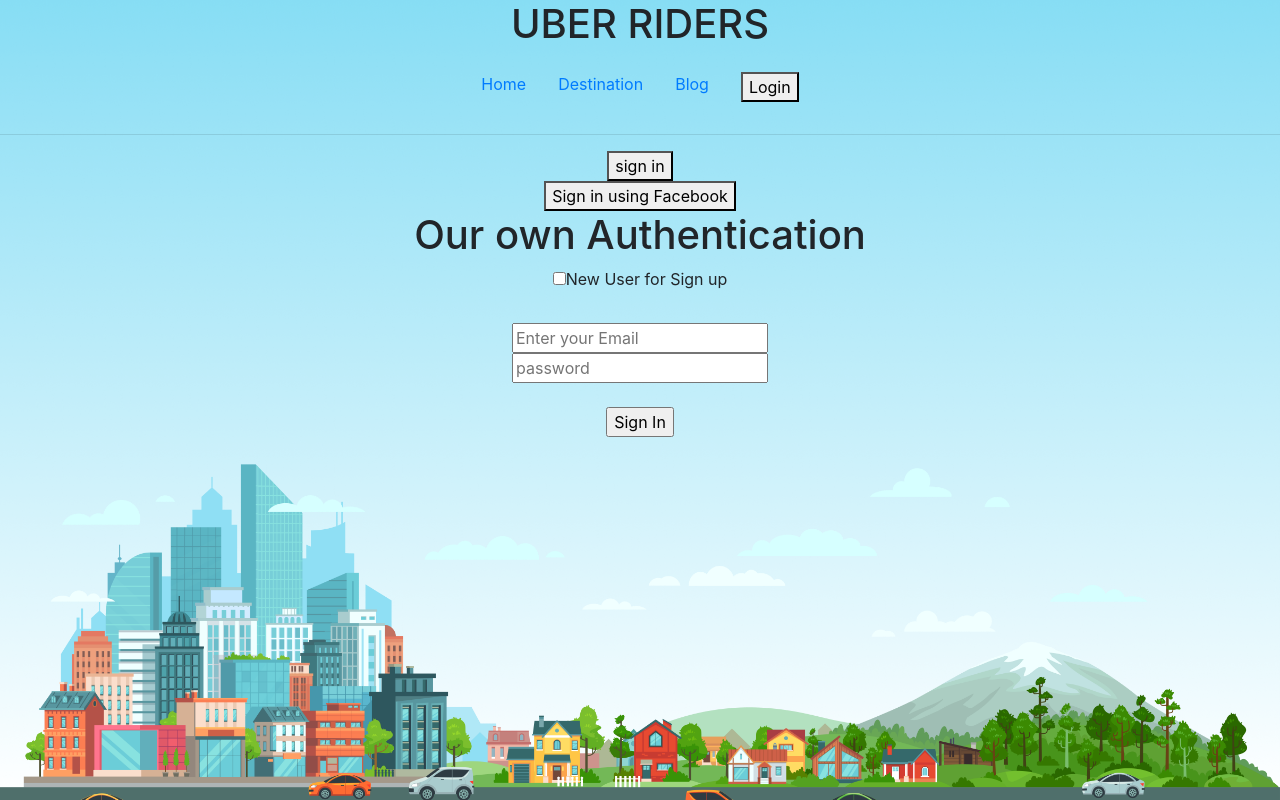
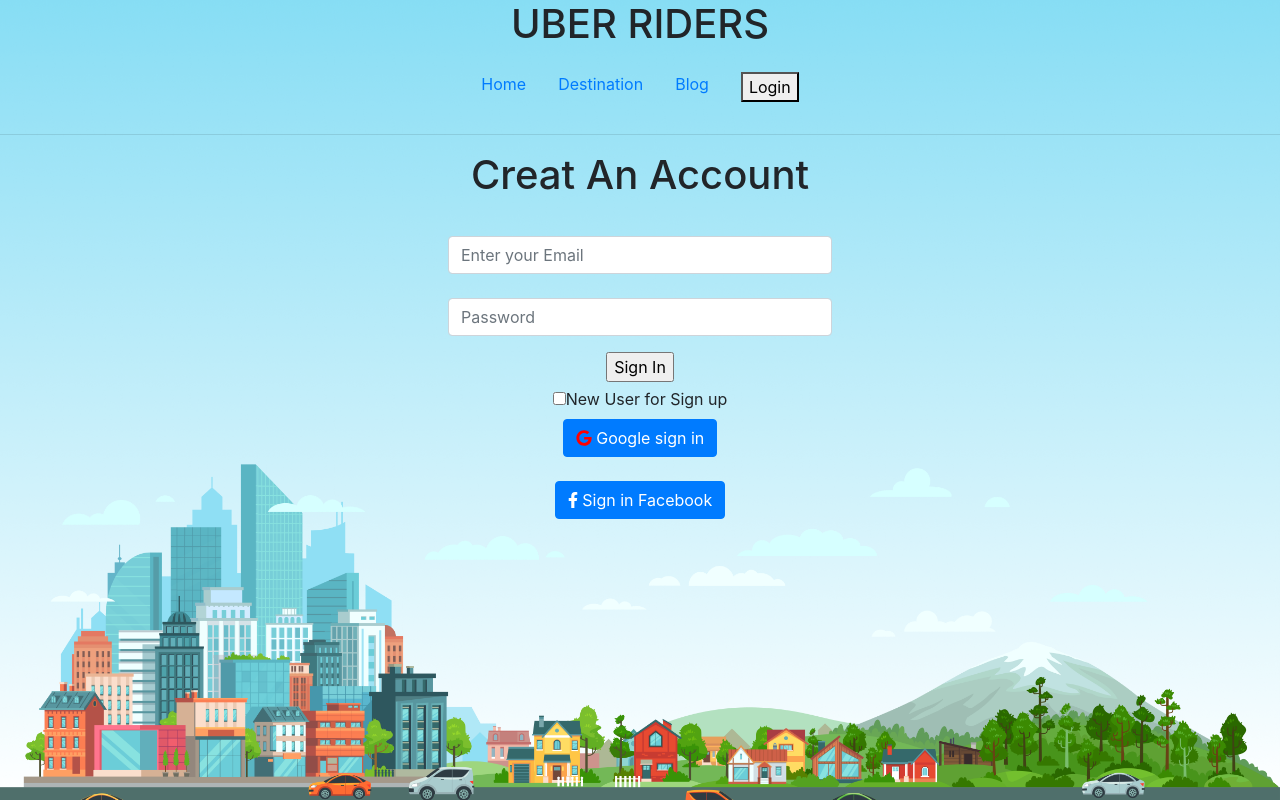
Before and after one commit to shafikul311/uber-riders-with-Auth, a React (Create React App) app: page /login in a window 1280 px wide. Built offline with nearby package versions, Linux system fonts and the light colour scheme.

Commit message:
added icon

```diff
--- a/package.json
+++ b/package.json
@@ -3,6 +3,11 @@
   "version": "0.1.0",
   "private": true,
   "dependencies": {
+    "@fortawesome/fontawesome-svg-core": "^1.2.35",
+    "@fortawesome/free-brands-svg-icons": "^5.15.3",
+    "@fortawesome/free-regular-svg-icons": "^5.15.3",
+    "@fortawesome/free-solid-svg-icons": "^5.15.3",
+    "@fortawesome/react-fontawesome": "^0.1.14",
     "@material-ui/core": "^4.11.3",
     "@testing-library/jest-dom": "^5.11.9",
     "@testing-library/react": "^11.2.5",
--- a/src/components/Login/Login.css
+++ b/src/components/Login/Login.css
@@ -3,3 +3,8 @@
     /* border: 1px solid blue; */
     /* height: 100vh; */
 }
+
+.icon-g{
+    color:red;
+
+}
--- a/src/components/Login/Login.js
+++ b/src/components/Login/Login.js
@@ -1,16 +1,21 @@
-import React, { useState } from 'react';
+import React, { useState } from "react";
 import firebase from "firebase/app";
 import "firebase/auth";
-import firebaseConfig from '../../config.firebase';
+import firebaseConfig from "../../config.firebase";
+import { FontAwesomeIcon } from '@fortawesome/react-fontawesome'
+import { faFacebook } from '@fortawesome/free-solid-svg-icons'
+import {
+  faFacebookF, faGoogle,
+
+} from "@fortawesome/free-brands-svg-icons"
+import './Login.css'
+
 
 if (firebase.apps.length === 0) {
   firebase.initializeApp(firebaseConfig);
 }
 
-
-
 const Login = () => {
-
   const [newUser, setNewUser] = useState(false);
   const [user, setUser] = useState({
     isSignIn: false,
@@ -58,15 +63,12 @@
         console.log(displayName, email, photoURL);
       })
       .catch((error) => {
-
         var errorCode = error.code;
         var errorMessage = error.message;
 
         var email = error.email;
 
         console.log(errorCode, errorMessage, email);
-
-
       });
   };
 
@@ -172,18 +174,11 @@
         // An error happened.
         console.log(error);
       });
-    };
+  };
   return (
     <div>
 
-{user.isSignIn ? (
-        <button onClick={handleGoogleSignOut}>sign out</button>
-      ) : (
-        <button onClick={handleGoogleSignIn}>sign in</button>
-      )}
 
-      <br />
-      <button onClick={handlefbSignIn}>Sign in using Facebook</button>
 
       {user.isSignIn && (
         <div>
@@ -194,32 +189,24 @@
       )}
       {/* login From creation */}
 
-      <h1>Our own Authentication </h1>
-      <input
-        type="checkbox"
-        onChange={() => setNewUser(!newUser)}
-        name="newUser"
-        id=""
-      />
-      <label htmlFor="newUser"> New User for Sign up</label>
+      <h1>Creat An Account </h1>
 
-      {/* <p>Email :{user.email}</p>
-      <p>Password:{user.password}</p>
-      <p>name : {user.name}</p> */}
 
-      <form onSubmit={handleSubmit}>
+      <form onSubmit={handleSubmit} className="form-container">
         {newUser && (
           <input
+          class="form-control"
             type="text"
             name="name"
             onBlur={handleBlur}
-            placeholder="your name"
+            placeholder="Your name"
             id=""
           />
         )}
 
         <br />
         <input
+        class="form-control"
           type="email"
           onBlur={handleBlur}
           name="email"
@@ -229,29 +216,46 @@
         />
         <br />
         <input
+        class="form-control"
           type="password"
           onBlur={handleBlur}
-          placeholder="password"
+          placeholder="Password"
           required
           name="password"
           id=""
         />
-        <br />
-        <br />
+        <p style={{ color: "red"}}>{user.error}</p>
+
         <input type="submit" value={newUser ? "Sign Up " : "Sign In"} />
       </form>
 
-      <p style={{ color: "red", fontSize: "40px" }}>{user.error}</p>
+      <input
+        type="checkbox"
+        onChange={() => setNewUser(!newUser)}
+        name="newUser"
+        id=""
+      />
+      <label htmlFor="newUser"> New User for Sign up</label>
 
       {user.success && (
-        <p style={{ color: "green", fontSize: "40px" }}>
-          User {newUser ? "created" : "Logged in"} successfully
+        <p style={{ color: "green", fontSize: "20px" }}>
+          User {newUser ? "created" : "Logged in"} Successfully
         </p>
       )}
 
+            <br/>
+      {/* G and F sign  */}
+
+      {user.isSignIn ? (
+        <button className="btn btn-primary" type="button"   onClick={handleGoogleSignOut}>  <FontAwesomeIcon className="icon-g"  icon={faGoogle} /> Google sign out</button>
+      ) : (
+        <button className="btn btn-primary" type="button"  onClick={handleGoogleSignIn}>  <FontAwesomeIcon className="icon-g"  icon={faGoogle} /> Google sign in</button>
+      )}
+      <br/>
+      <br />
+      <button className="btn btn-primary" type="button" onClick={handlefbSignIn}> <FontAwesomeIcon className="icon-f"  icon={faFacebookF} /> Sign in Facebook</button>
     </div>
   );
 };
 
-
 export default Login;
```
Also changed, not shown: 1 other file (tests, documents, lock files or other folders).
